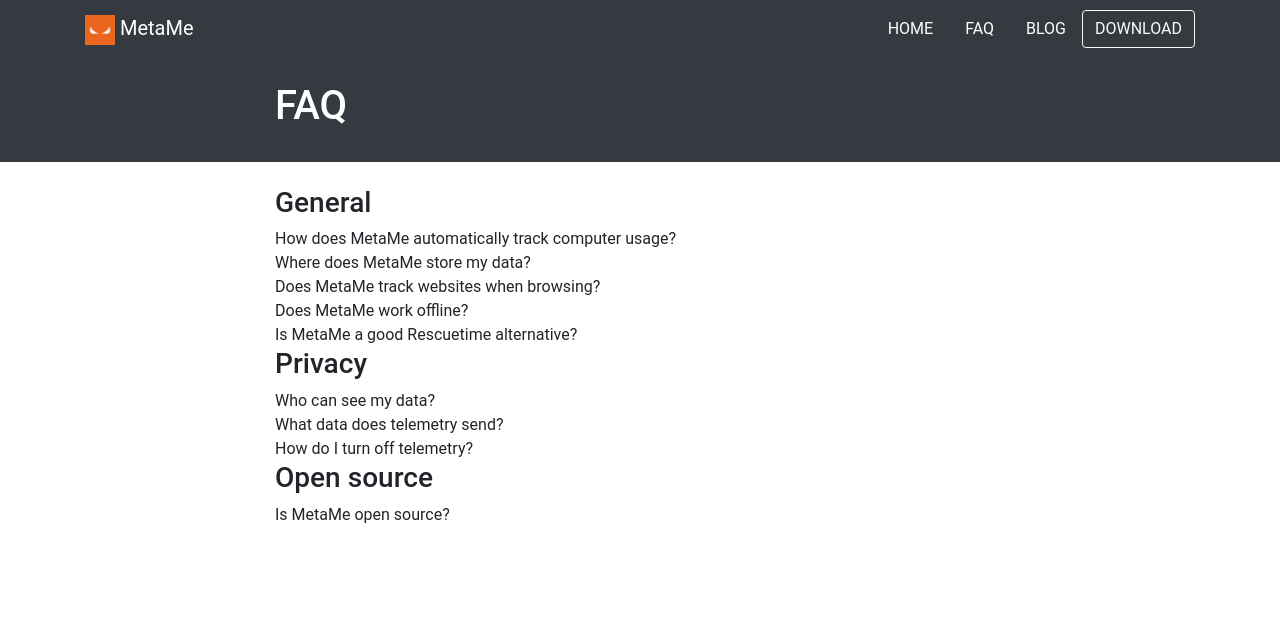
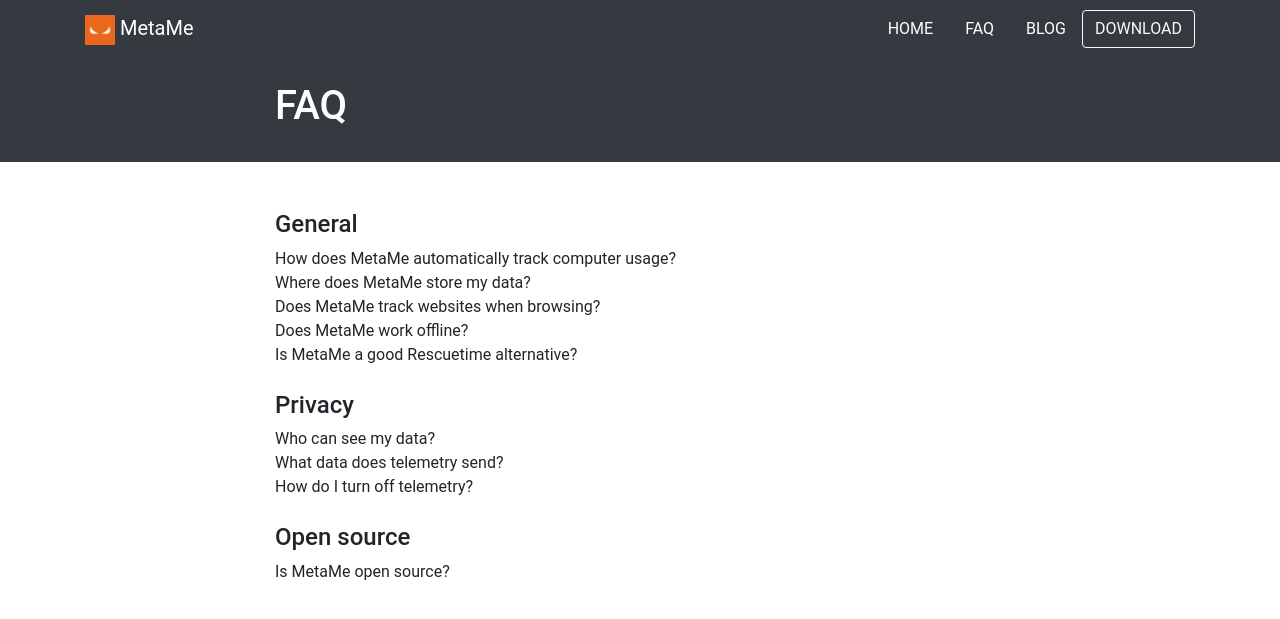
Before and after one commit to meta-me/metame-website, a Jekyll site: the page built from faq.html, in a window 1280 px wide. Shown: the top 619 px of the page. Built offline with Jekyll 4.4.1, drawn with Linux system fonts in a browser that asks for light colours.

Commit message:
Improved faq.html formatting

```diff
--- a/faq.html
+++ b/faq.html
@@ -19,8 +19,7 @@
       <div class="col-sm-12 col-lg-10 col-xl-8 text-left">
         {% assign questions = site.data.faq | group_by: 'section' %}
         {% for section in questions %}
-        <h3>{{section.name}}</h3>
-
+        <h2 class="h4 mt-4">{{section.name}}</h2>
           {% assign items = section.items | sort: 'order' %}
           {% for item in items %}
           <div>{{item.question}}</div>
```
